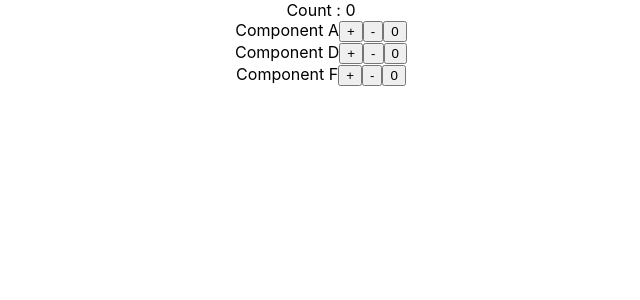
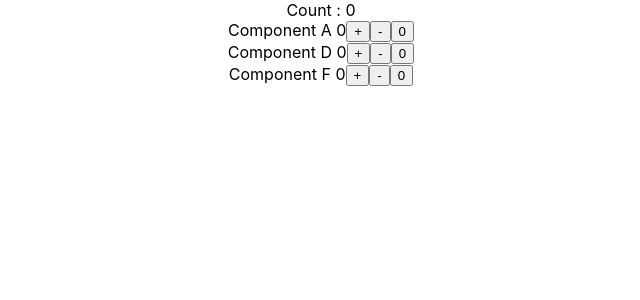
Before and after one commit to R4m21/react-hooks, a React (Create React App) app: page / in a window 1280 px wide. Shown: the top 300 px of the page, without its empty margins (319-959 px from the left). Built offline with nearby package versions, Linux system fonts and the light colour scheme.

Commit message:
useREducer wth useContext for global state management

```diff
--- a/src/components/useReducer with useContext/ComponentA.js
+++ b/src/components/useReducer with useContext/ComponentA.js
@@ -5,7 +5,7 @@ function ComponentA() {
   const countContext = useContext(CountContext);
   return (
     <div>
-      Component A
+      Component A {countContext.countState}
       <button onClick={() => countContext.countDispatch("increment")}>+</button>
       <button onClick={() => countContext.countDispatch("decrement")}>-</button>
       <button onClick={() => countContext.countDispatch("reset")}>0</button>
--- a/src/components/useReducer with useContext/ComponentD.js
+++ b/src/components/useReducer with useContext/ComponentD.js
@@ -5,7 +5,7 @@ function ComponentD() {
   const countContext = useContext(CountContext);
   return (
     <div>
-      Component D
+      Component D {countContext.countState}
       <button onClick={() => countContext.countDispatch("increment")}>+</button>
       <button onClick={() => countContext.countDispatch("decrement")}>-</button>
       <button onClick={() => countContext.countDispatch("reset")}>0</button>
--- a/src/components/useReducer with useContext/ComponentF.js
+++ b/src/components/useReducer with useContext/ComponentF.js
@@ -5,7 +5,7 @@ function ComponentF() {
   const countContext = useContext(CountContext);
   return (
     <div>
-      Component F
+      Component F {countContext.countState}
       <button onClick={() => countContext.countDispatch("increment")}>+</button>
       <button onClick={() => countContext.countDispatch("decrement")}>-</button>
       <button onClick={() => countContext.countDispatch("reset")}>0</button>
```
